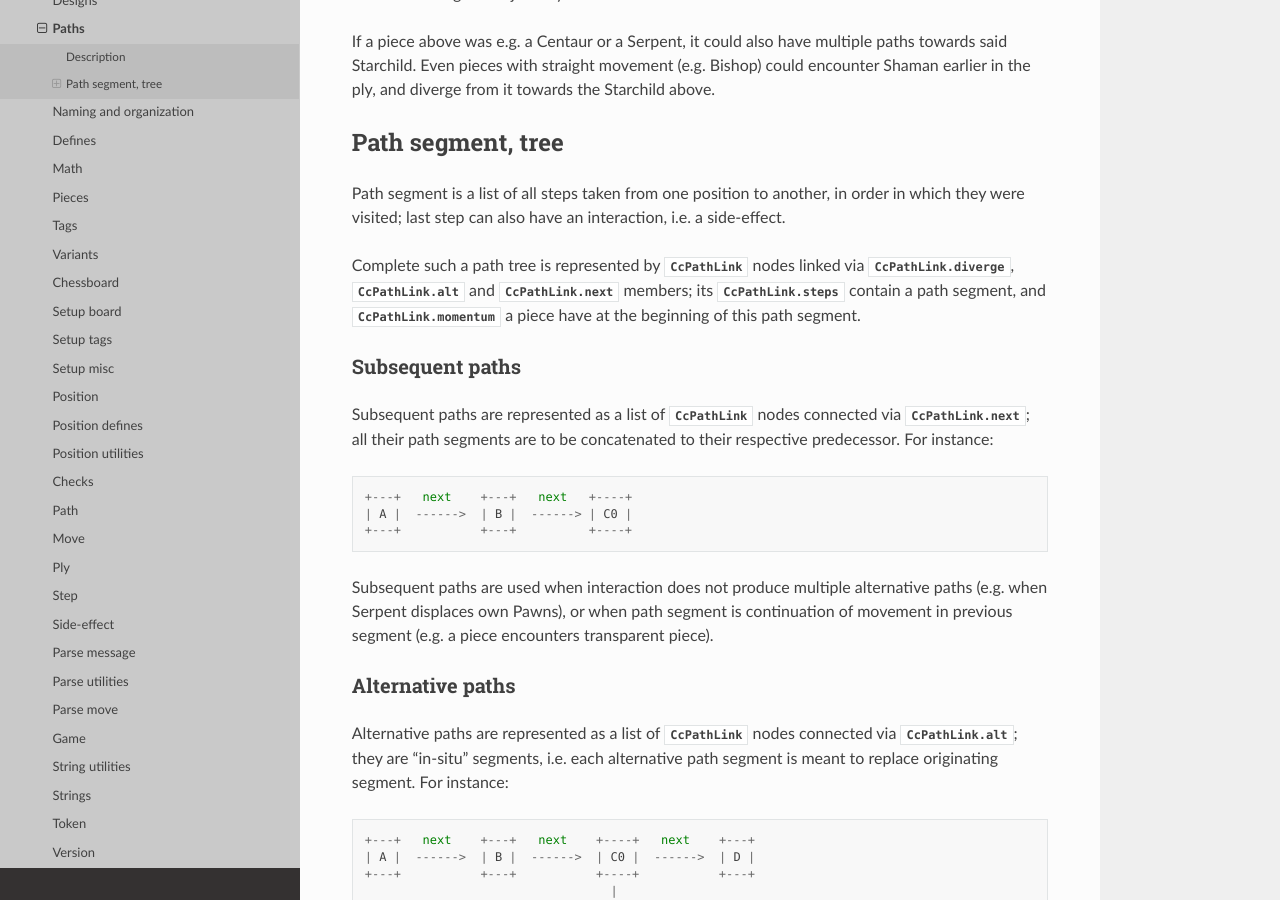
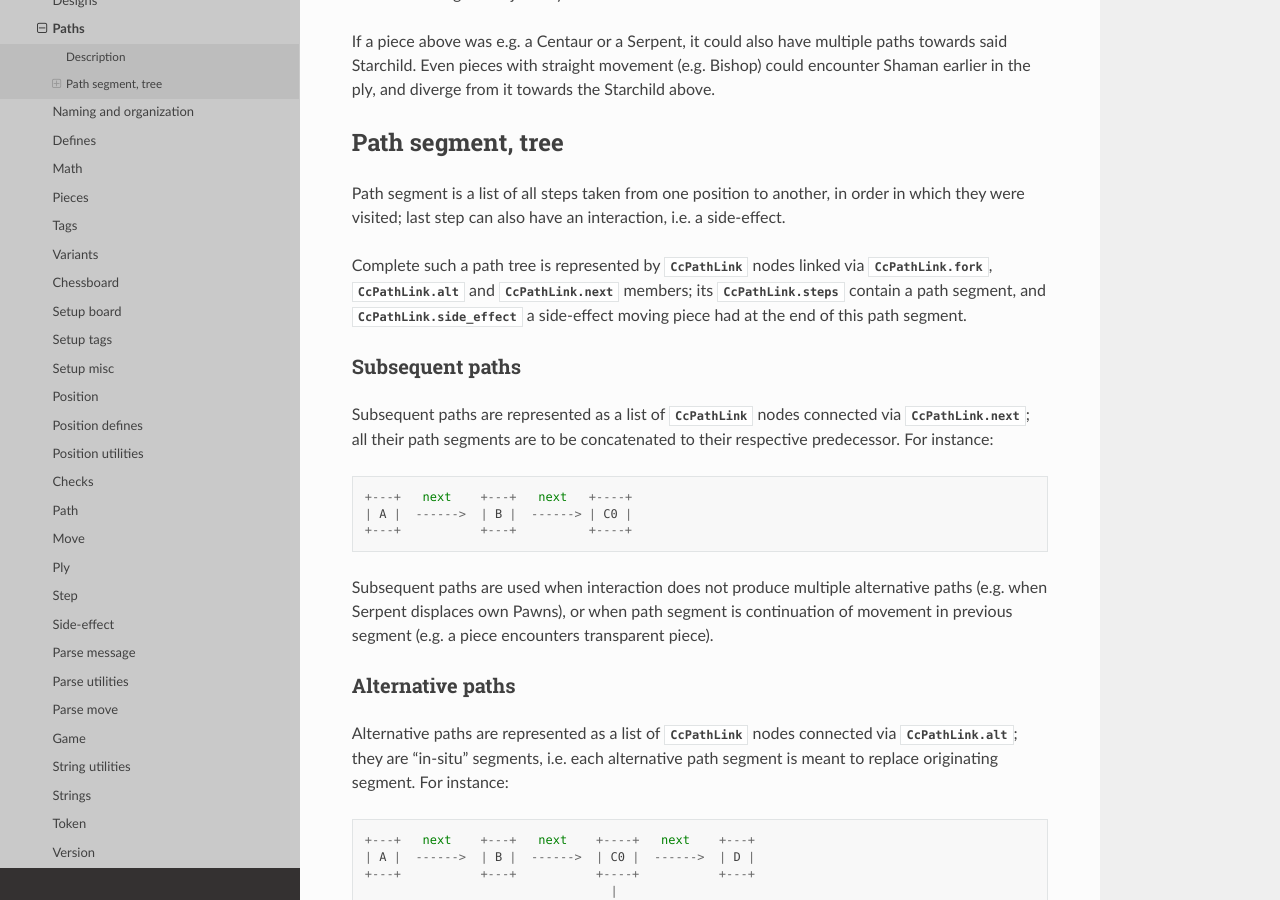
Before and after one commit to mmlacak/crochess, a Sphinx documentation site: the page built from docs/source/libcc/paths.rst, in a window 1280 px wide and 900 px high, scrolled down 834 px. Built offline with Sphinx 7.4.7 and the Read the Docs theme 3.1.0, drawn with Linux system fonts in a browser that asks for light colours.

```diff
--- a/docs/source/conf.py
+++ b/docs/source/conf.py
@@ -26,10 +26,10 @@ copyright = '2021, Mario Mlačak'
 author = 'Mario Mlačak'
 
 # The short X.Y version
-version = "0.0.1.76:1255+20250112.100237"   # docs-new-lib-short-version-major-minor-feature-commit+meta~breaks-place-marker
+version = "0.0.1.77:1256+20250113.085815"   # docs-new-lib-short-version-major-minor-feature-commit+meta~breaks-place-marker
 
 # The full version, including alpha/beta/rc tags
-release = "0.0.1.76:1255+20250112.100237"   # docs-new-lib-full-version-major-minor-feature-commit+meta~breaks-place-marker
+release = "0.0.1.77:1256+20250113.085815"   # docs-new-lib-full-version-major-minor-feature-commit+meta~breaks-place-marker
 
 
 # -- General configuration ---------------------------------------------------
--- a/docs/source/libcc/ccpos.rst
+++ b/docs/source/libcc/ccpos.rst
@@ -281,7 +281,7 @@ Linked positions
     :param pos_link: Linked list of positions.
     :returns: Length if successful, ``0`` otherwise.
 
-.. c:function:: char * cc_pos_link_to_short_string__new( CcPosLink * pos_link )
+.. c:function:: char * cc_pos_link_to_string__new( CcPosLink * pos_link )
 
     Function returns a newly allocated string, containing user-readable
     representation of positions in a given linked list, separated by ``'.'`` (dot);
--- a/docs/source/libcc/ccsideeffect.rst
+++ b/docs/source/libcc/ccsideeffect.rst
@@ -314,7 +314,7 @@ Functions
     :param se: A side-effect.
     :returns: A position affected by a side-effect.
 
-.. c:function:: bool cc_side_effect_to_short_str( CcSideEffect se, cc_char_16 * se_str__o )
+.. c:function:: bool cc_side_effect_to_str( CcSideEffect se, cc_char_16 * se_str__o )
 
     Function returns string, containing user-readable representation
     of a given side-effect.
--- a/docs/source/libcc/paths.rst
+++ b/docs/source/libcc/paths.rst
@@ -57,9 +57,10 @@ in which they were visited; last step can also have an interaction, i.e. a
 side-effect.
 
 Complete such a path tree is represented by :c:type:`CcPathLink` nodes linked via
-:c:member:`CcPathLink.diverge`, :c:member:`CcPathLink.alt` and :c:member:`CcPathLink.next`
+:c:member:`CcPathLink.fork`, :c:member:`CcPathLink.alt` and :c:member:`CcPathLink.next`
 members; its :c:member:`CcPathLink.steps` contain a path segment, and
-:c:member:`CcPathLink.momentum` a piece have at the beginning of this path segment.
+:c:member:`CcPathLink.side_effect` a side-effect moving piece had at the end of
+this path segment.
 
 .. _lbl-libcc-paths-segmenttree-subsequent:
 
```
Also changed, not shown: README.md (+2 -2 lines), 9 other files.
